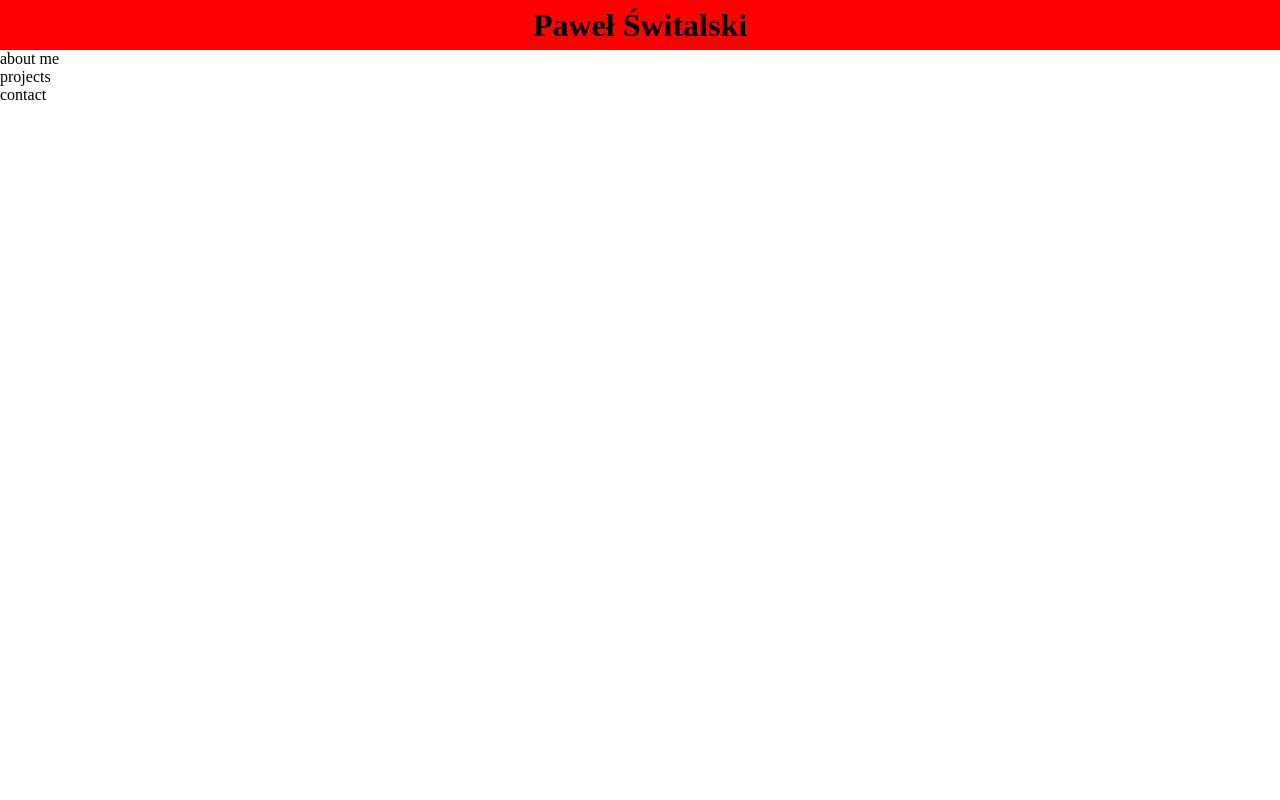
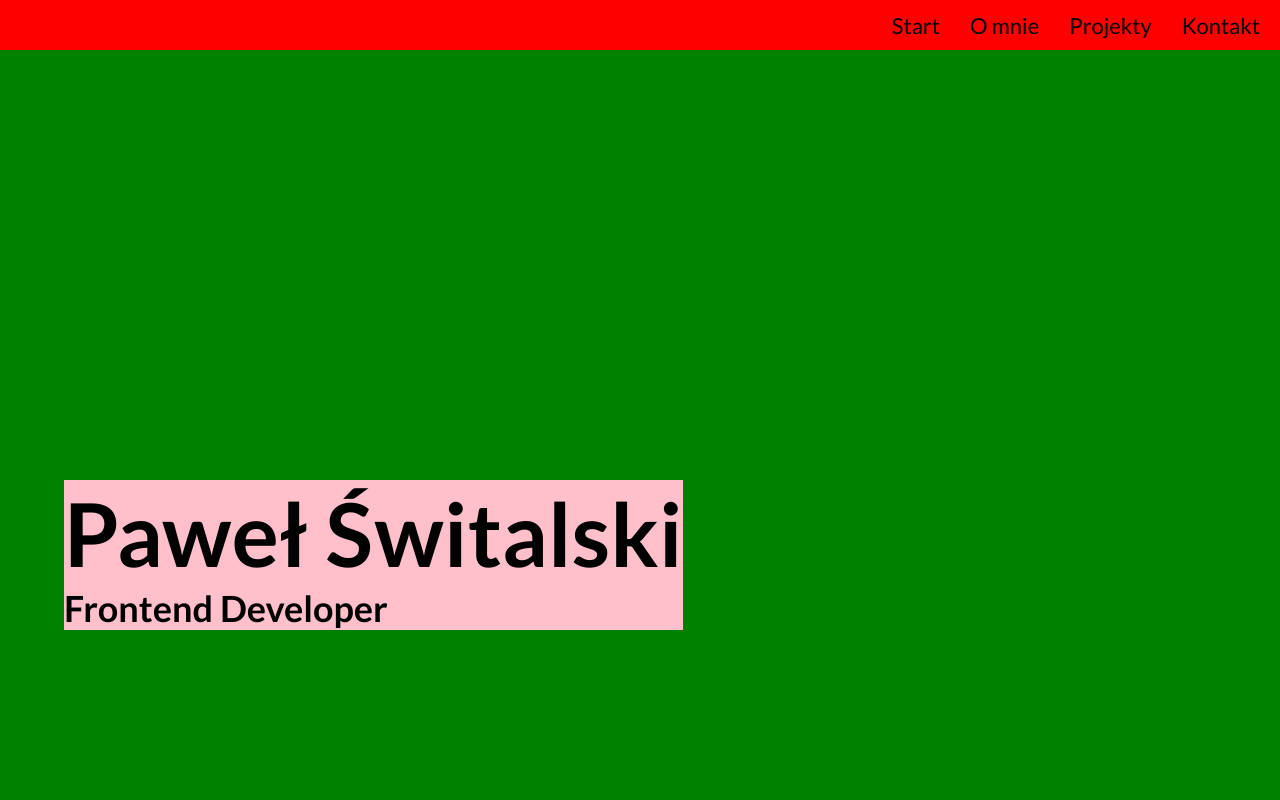
Before and after one commit to pswitalski/Portfolio, a website built with Parcel: page index.html in a window 1280 px wide. Shown: the top 800 px of the page. Built offline with nearby package versions, Linux system fonts and the light colour scheme.

Commit message:
create navigation and name

```diff
--- a/index.html
+++ b/index.html
@@ -11,8 +11,24 @@
 
 <body>
     <header class="header">
-        <h1>Paweł Świtalski</h1>
+        <nav class="nav">
+            <ul class="nav__ul">
+                <li class="nav__li"><button class="nav__button">Start</button></li>
+                <li class="nav__li"><button class="nav__button">O mnie</button></li>
+                <li class="nav__li"><button class="nav__button">Projekty</button></li>
+                <li class="nav__li"><button class="nav__button">Kontakt</button></li>
+            </ul>
+        </nav>
     </header>
+
+    <section class="home">
+        <div class="home__name">
+            <h1 class="home__h1">Paweł Świtalski</h1>
+            <h2 class="home__h2">Frontend Developer</h2>
+        </div>
+        <div class="home__link home__link-github"></div>
+        <div class="home__link home__link-linkedin"></div>
+    </section>
 
     <section class="about">
         about me
--- a/styles/header.scss
+++ b/styles/header.scss
@@ -1,9 +1,12 @@
 .header {
+    position: absolute;
+    z-index: 1;
     background-color: red;
     text-align: center;
     width: 100%;
     height: 50px;
     display: flex;
     align-items: center;
-    justify-content: center;
+    justify-content: flex-end;
+    padding-right: 5px;
 }
--- /dev/null
+++ b/styles/home.scss
@@ -0,0 +1,28 @@
+.home {
+    background-color: green;
+    padding-top: 50px;
+    position: relative;
+
+    &__name {
+        position: absolute;
+        left: 5%;
+        top: 60%;
+        background-color: pink;
+    }
+
+    &__h1 {
+        font-size: 38px;
+
+        @media(min-width: 600px) and (min-height: 600px) {
+            font-size: 88px;
+        }
+    }
+
+    &__h2 {
+        font-size: 24px;
+
+        @media(min-width: 600px) and (min-height: 600px) {
+            font-size: 36px;
+        }
+    }
+}
--- a/styles/index.scss
+++ b/styles/index.scss
@@ -1,7 +1,20 @@
+@import url('https://fonts.googleapis.com/css2?family=Lato:ital,wght@0,400;0,700;1,400;1,700&family=Roboto:ital,wght@0,400;0,700;1,400;1,700&display=swap');
+
+// font-family: 'Lato', sans-serif;
+// font-family: 'Roboto', sans-serif;
+
 * {
     margin: 0;
     padding: 0;
     box-sizing: border-box;
+    font-family: 'Lato', sans-serif;
+}
+
+section {
+    min-height: 100vh;
+    width: 100%;
 }
 
 @import url('./header.scss');
+@import url('./nav.scss');
+@import url('./home.scss');
--- /dev/null
+++ b/styles/nav.scss
@@ -0,0 +1,19 @@
+.nav {
+    &__ul {
+        display: flex;
+        list-style: none;
+    }
+
+    &__button {
+        background-color: transparent;
+        padding: 5px;
+        margin: auto 10px;
+        height: 100%;
+        border: none;
+        font-size: 16px;
+
+        @media (min-height: 600px) and (min-width: 600px) {
+            font-size: 22px;
+        }
+    }
+}
```
